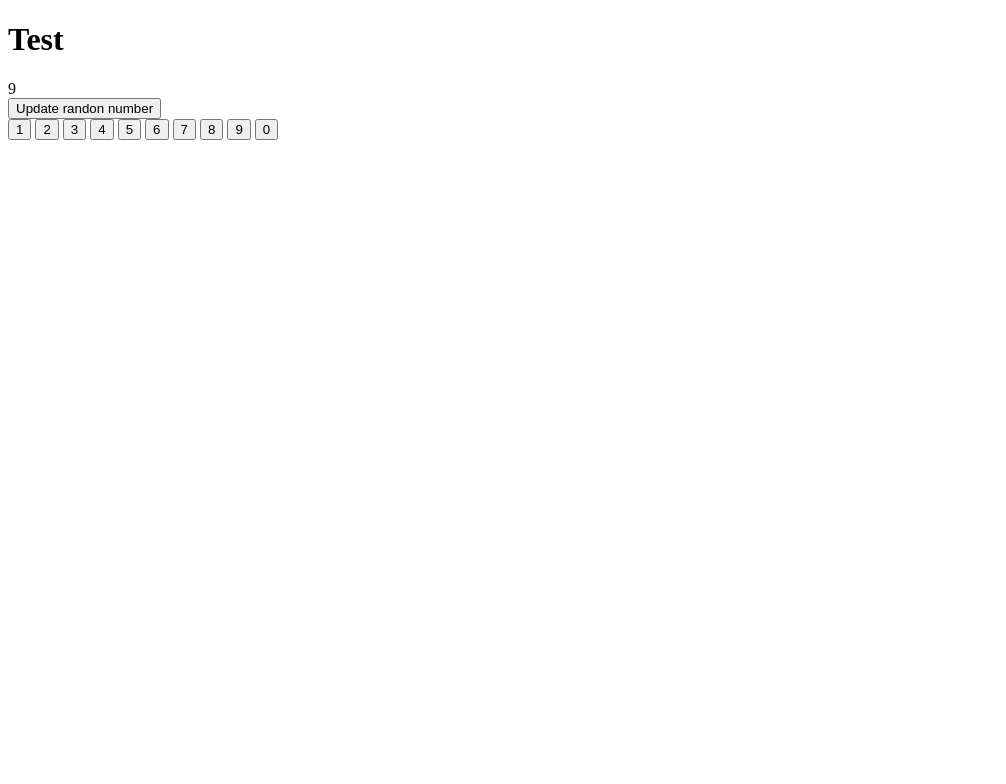
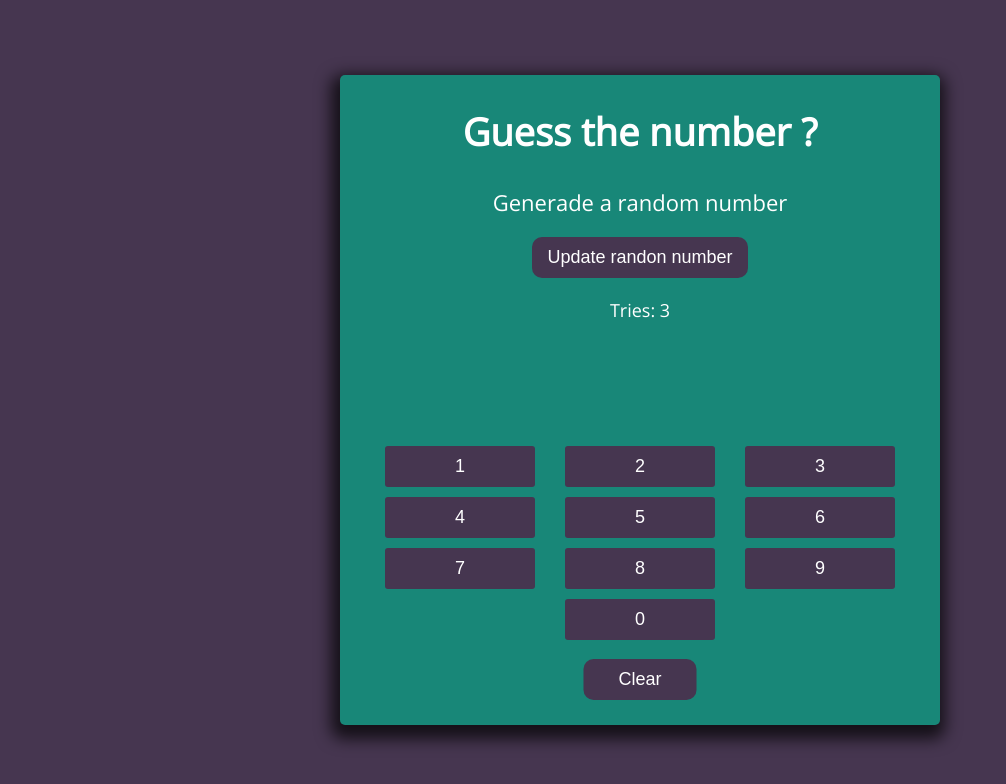
Before and after one commit to Yunost-79/Guess-the-number, a plain HTML site: page index.html in a window 1280 px wide. Shown: the whole page, without its empty margins (0-1006 px from the left). Drawn offline with nearby package versions, Linux system fonts and the light colour scheme.

Commit message:
add game logic and styles with primitive animation

```diff
--- a/index.html
+++ b/index.html
@@ -4,30 +4,37 @@
     <meta charset="UTF-8" />
     <meta http-equiv="X-UA-Compatible" content="IE=edge" />
     <meta name="viewport" content="width=device-width, initial-scale=2.0" />
+    <link rel="preconnect" href="https://fonts.googleapis.com" />
+    <link rel="preconnect" href="https://fonts.gstatic.com" crossorigin />
+    <link href="https://fonts.googleapis.com/css2?family=Open+Sans&display=swap" rel="stylesheet" />
+    <link rel="stylesheet" href="./style.css" />
     <title>Guess the number</title>
   </head>
   <body>
     <div class="wrapper">
       <div class="container">
-        <h1>Test</h1>
-        <div class="random-num"></div>
-        <button class="update-random">Update randon number</button>
+        <h1>Guess the number ?</h1>
+        <div class="random-num">
+          <p>Generade a random number</p>
+        </div>
+        <button class="update-random" onclick="generateRandomNum()">Update randon number</button>
 
+        <div class="tries"></div>
+        <div class="selected-numbers"></div>
+        <div class="game-result"></div>
         <div class="buttons">
-          <button class="btn">1</button>
-          <button class="btn">2</button>
-          <button class="btn">3</button>
-          <button class="btn">4</button>
-          <button class="btn">5</button>
-          <button class="btn">6</button>
-          <button class="btn">7</button>
-          <button class="btn">8</button>
-          <button class="btn">9</button>
-          <button class="btn">0</button>
+          <button class="btn" onclick="handleButtonClick(1)">1</button>
+          <button class="btn" onclick="handleButtonClick(2)">2</button>
+          <button class="btn" onclick="handleButtonClick(3)">3</button>
+          <button class="btn" onclick="handleButtonClick(4)">4</button>
+          <button class="btn" onclick="handleButtonClick(5)">5</button>
+          <button class="btn" onclick="handleButtonClick(6)">6</button>
+          <button class="btn" onclick="handleButtonClick(7)">7</button>
+          <button class="btn" onclick="handleButtonClick(8)">8</button>
+          <button class="btn" onclick="handleButtonClick(9)">9</button>
+          <button class="btn" onclick="handleButtonClick(0)">0</button>
         </div>
-        <div class="game-result"></div>
-        <div class="selected-numbers"></div>
-
+        <button class="clear" onclick="clearResult()">Clear</button>
       </div>
     </div>
 
--- a/script.js
+++ b/script.js
@@ -1,37 +1,60 @@
-let randomNumber = Math.floor(Math.random() * 10);
-document.querySelector(".random-num").innerHTML = randomNumber;
+let randomNumber = null;
 
-const updateRandom = document.querySelector(".update-random");
+let arrNums = [];
+let tries = 3;
+document.querySelector(".tries").innerHTML = "Tries: " + tries;
 
-updateRandom.onclick = () => {
+function generateRandomNum() {
   randomNumber = Math.floor(Math.random() * 10);
-  document.querySelector(".random-num").innerHTML = randomNumber;
-};
+  console.log(randomNumber);
+  if (randomNumber != null) {
+    document.querySelector(".random-num").classList.add("generated");
+    document.querySelector(".random-num").innerHTML = "Random number genarated";
+  }
+}
 
-let guessNum = "";
-let allGuessNum = [];
-const btnNum = document.querySelector(".buttons");
-const gameResult = document.querySelector(".game-result");
+function renderHistory() {
+  document.querySelector(".selected-numbers").innerHTML = "Yours numbers: " + arrNums.join(" ");
+}
 
-btnNum.onclick = (e) => {
-  if (!e.target.classList.contains("btn")) return;
-  guessNum = e.target.textContent;
-  allGuessNum.push(guessNum);
-  allGuessNum.length = Math.min(allGuessNum.length, 3);
-
-  // console.log(guessNum, allGuessNum);
-
-  if (guessNum == randomNumber) {
-    gameResult.innerHTML = "Yeah, you are Winner!!!";
-    return;
-  } else {
-    gameResult.innerHTML = "Nope, Looser...";
-    if (allGuessNum.length <= 3) {
-      gameResult.innerHTML = "You lost your chance poor man";
+function handleButtonClick(value) {
+  if (tries > 0) {
+    if (randomNumber == value) {
+      document.querySelector(".game-result").innerHTML = "Good boiii, wins numbers is " + value;
+      document.querySelector(".game-result").classList.add("win");
       return;
     }
+    arrNums.push(value);
+    tries--;
+    document.querySelector(".tries").innerHTML = "Tries: " + tries;
+    console.log(tries);
+
+    renderHistory();
+  } else {
+    if (randomNumber == null) {
+      document.querySelector(".random-num").classList.add("error");
+      document.querySelector(".clear").classList.add("error");
+      document.querySelector(".random-num").innerHTML = "You didn't generate a number";
+    } else {
+      document.querySelector(".game-result").innerHTML = "Dude you are looser, wins numder is " + randomNumber;
+      document.querySelector(".game-result").classList.add("loose");
+    }
   }
+}
 
-  const selectedNums = document.querySelector(".selected-numbers");
-  selectedNums.innerHTML = "Your numbers " + allGuessNum;
-};
+function clearResult() {
+  randomNumber = null;
+  tries = 3;
+  arrNums = [];
+
+  document.querySelector(".random-num").innerHTML = "Generade a random number";
+  document.querySelector(".selected-numbers").innerHTML = "Yours numbers " + arrNums.join(" ");
+
+  document.querySelector(".tries").innerHTML = "Tries: " + tries;
+  document.querySelector(".game-result").innerHTML = "";
+  document.querySelector(".random-num").classList.remove("error");
+  document.querySelector(".clear").classList.remove("error");
+  document.querySelector(".game-result").classList.remove("win");
+  document.querySelector(".game-result").classList.remove("loose");
+  document.querySelector(".random-num").classList.remove("generated");
+}
--- a/style.css
+++ b/style.css
@@ -0,0 +1,142 @@
+*,
+h1,
+h2 {
+  box-sizing: border-box;
+  font-size: 18px;
+  margin: 0;
+  padding: 0;
+}
+
+body {
+  font-family: "Open Sans", sans-serif;
+}
+
+.wrapper {
+  position: fixed;
+  top: 0;
+  left: 0;
+  width: 100%;
+  height: 100%;
+  background-color: #463650;
+}
+
+.container {
+  position: relative;
+  top: 50%;
+  transform: translateY(-50%);
+  max-width: 600px;
+  height: 650px;
+  margin: 0 auto;
+  background-color: #188778;
+  color: #fff;
+  text-align: center;
+  border-radius: 5px;
+  display: flex;
+  flex-direction: column;
+  align-items: center;
+  -webkit-box-shadow: -2px 7px 16px 7px rgba(0, 0, 0, 0.71);
+  box-shadow: -2px 7px 16px 7px rgba(0, 0, 0, 0.71);
+}
+
+.container h1 {
+  padding: 30px 0;
+  font-size: 38px;
+}
+
+.random-num,
+.random-num p {
+  font-size: 22px;
+  transition: 0.3s all;
+}
+
+.random-num.error {
+  color: rgb(186, 13, 13);
+}
+.random-num.generated {
+  color: rgb(28, 191, 28);
+}
+
+.update-random {
+  margin-top: 20px;
+  padding: 10px 15px;
+  border: none;
+  cursor: pointer;
+  border-radius: 10px;
+  background-color: #463650;
+  color: #fff;
+  transition: 0.3s all;
+}
+
+.update-random:hover {
+  background-color: #665174;
+}
+
+.tries {
+  margin-top: 20px;
+}
+
+.selected-numbers {
+  margin-top: 20px;
+}
+
+.game-result {
+  margin-top: 20px;
+  width: 60%;
+  border-radius: 15px;
+}
+
+.game-result.win {
+  background-color: rgb(28, 191, 28);
+  color: #000;
+}
+
+.game-result.loose {
+  background-color: rgb(186, 13, 13);
+}
+
+.buttons {
+  position: absolute;
+  width: 100%;
+  bottom: 80px;
+  left: 50%;
+  transform: translateX(-50%);
+  display: flex;
+  flex-wrap: wrap;
+  justify-content: center;
+}
+
+.btn {
+  width: calc(100% / 3 - 50px);
+  padding: 10px 0;
+  margin: 5px 15px;
+  border: none;
+  border-radius: 3px;
+  cursor: pointer;
+  background-color: #463650;
+  color: #fff;
+  transition: 0.3s all;
+}
+.btn:hover {
+  background-color: #665174;
+}
+
+.clear {
+  position: absolute;
+  bottom: 25px;
+  left: 50%;
+  transform: translateX(-50%);
+  padding: 10px 35px;
+  border: none;
+  cursor: pointer;
+  border-radius: 10px;
+  background-color: #463650;
+  color: #fff;
+  transition: 0.3s all;
+}
+.clear:hover {
+  background-color: #665174;
+}
+
+.clear.error {
+  color: rgb(186, 13, 13);
+}
```
Also changed, not shown: 1 other file.
